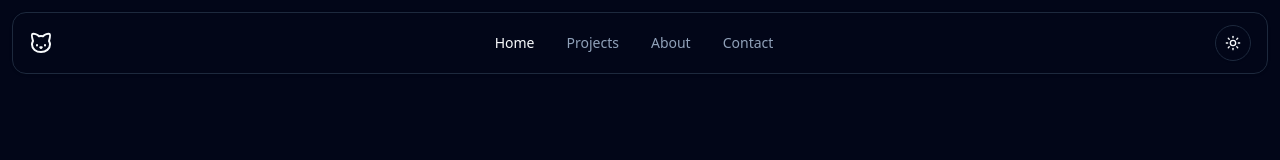
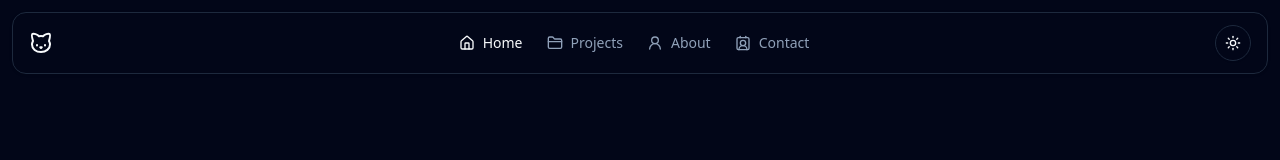
Before and after one commit to AjiNurAji/my-website, a React (Vite) app: page / in a window 1280 px wide. Shown: the top 160 px of the page. Built offline with nearby package versions, Linux system fonts and the light colour scheme.

Commit message:
:hammer: adding icon to menu on desktop mode

```diff
--- a/src/components/layouts/client/header.tsx
+++ b/src/components/layouts/client/header.tsx
@@ -1,6 +1,12 @@
 import { Button } from "~/components/ui/button";
 import { Card } from "~/components/ui/card";
-import { CatIcon } from "lucide-react";
+import {
+  CatIcon,
+  ContactRoundIcon,
+  FolderClosedIcon,
+  HouseIcon,
+  UserRoundIcon,
+} from "lucide-react";
 import { ThemeToggle } from "~/components/theme/theme-toggle";
 import { useState } from "react";
 import { MenuMobileTrigger } from "./nav-menu/menu-mobile-trigger";
@@ -24,24 +30,28 @@ export const Header = () => {
               variant="link"
               className="cursor-pointer hover:no-underline"
             >
+              <HouseIcon />
               Home
             </Button>
             <Button
               variant="link"
               className="cursor-pointer text-muted-foreground hover:text-primary hover:no-underline"
             >
+              <FolderClosedIcon />
               Projects
             </Button>
             <Button
               variant="link"
               className="cursor-pointer text-muted-foreground hover:text-primary hover:no-underline"
             >
+              <UserRoundIcon />
               About
             </Button>
             <Button
               variant="link"
               className="cursor-pointer text-muted-foreground hover:text-primary hover:no-underline"
             >
+              <ContactRoundIcon />
               Contact
             </Button>
           </nav>
```
